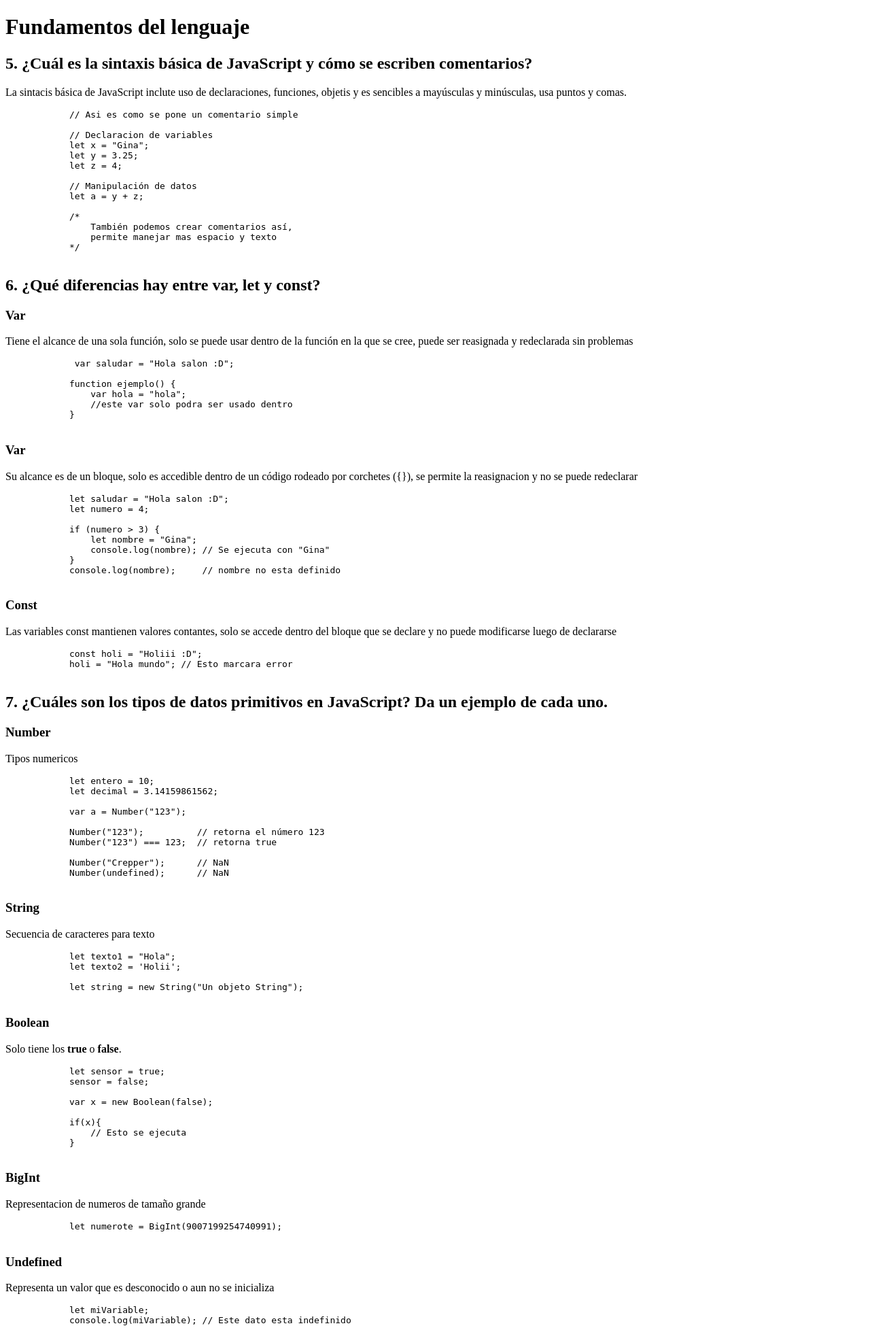
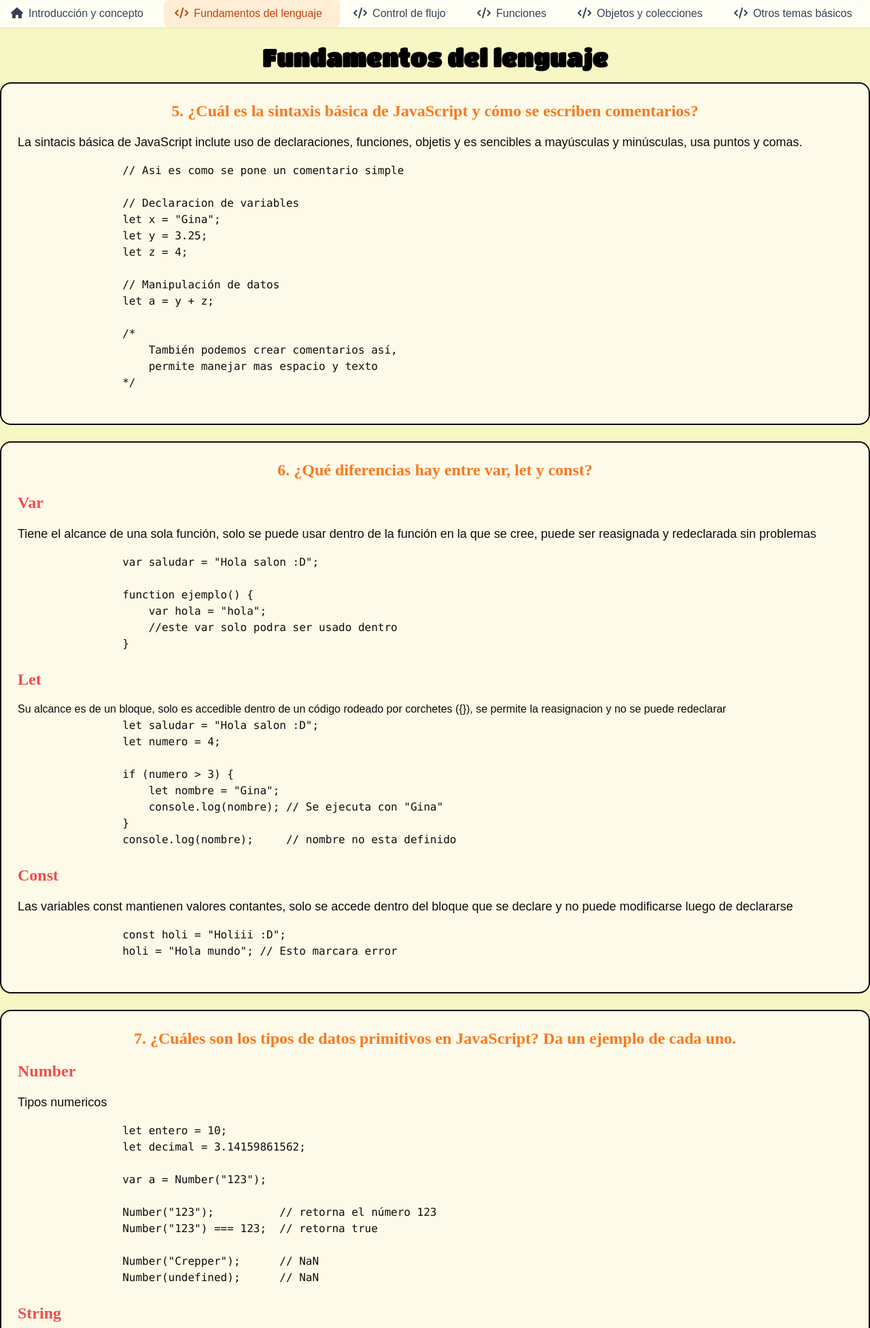
Before and after one commit to GeorginaRetaLimas/2430043-AW, a PHP site: page /fundamentos.html in a window 1280 px wide. Shown: the top 1953 px of the page at 68% size. Run offline with PHP 8.4, Linux system fonts and the light colour scheme; some libraries are stand-ins or nearby versions; some web fonts are replaced.

Commit message:
Práctica 2: Estilos a pagina 2 - 6

```diff
--- a/Caso1/index.html
+++ b/Caso1/index.html
@@ -86,7 +86,7 @@
                         <p class="text-gray-600 text-sm">basado en 1200 politécnicos</p>
                     </div>
                 </div>
-                <div class="lg:w-1/2 flex justify-center lg:justify-end">
+                <div class=":lgw-1/2 flex justify-center lg:justify-end">
                     <img src="./img/cafe.png" alt="Taza de café" class="w-[500px] h-[500px] object-contain">
                 </div>
             </div>
--- a/Practica_2/estilos.css
+++ b/Practica_2/estilos.css
@@ -13,7 +13,7 @@
 }
 
 body {
-  background-color: rgb(248, 248, 205);
+  background-color: rgb(247, 247, 197);
   font-family: 'Poppins', sans-serif;
 }
 
@@ -25,7 +25,7 @@ h1 {
   font-family: 'fuente_H1';
 }
 
-h2 {
+h2 , h3{
   font-family: 'fuente_H2';
 }
 
--- a/Practica_2/fundamentos.html
+++ b/Practica_2/fundamentos.html
@@ -1,18 +1,54 @@
 <!DOCTYPE html>
 <html lang="en">
 <head>
+    <link rel="stylesheet" type="text/css" href="estilos.css" >
     <meta charset="UTF-8">
     <meta name="viewport" content="width=device-width, initial-scale=1.0">
+
+    <link rel="stylesheet" href="https://cdnjs.cloudflare.com/ajax/libs/font-awesome/6.5.2/css/all.min.css">
+    <script src="https://cdn.tailwindcss.com"></script>
+
     <title>Introducción</title>
 </head>
-<body>
-    <!-- Nota a mi yo del futuro: Poner aqui un nav -->
+<body class="min-h-screen via-white to-purple-50">
+    <!-- Inicio Navegador -->
+    <header class="sticky top-0 z-50 backdrop-blur-md bg-white/80 border-b border-gray-200 shadow-sm">
+        <nav class="flex items-center justify-between">
 
-    <h1>Fundamentos del lenguaje</h1>
+            <div class="hidden md:flex items-center space-x-1">
+                <a href="introduccion.html" class="nav-item px-4 py-2 text-gray-700 font-medium rounded-lg hover:bg-orange-100 transition-all duration-300">
+                    <i class="fas fa-home mr-2"></i>Introducción y concepto
+                </a>
+                <a href="fundamentos.html" class="nav-item px-4 py-2 text-gray-700 font-medium rounded-lg bg-orange-100 text-orange-700 transition-all duration-300">
+                    <i class="fas fa-code mr-2"></i>Fundamentos del lenguaje
+                </a>
+                <a href="control.html" class="nav-item px-4 py-2 text-gray-700 font-medium rounded-lg hover:bg-orange-100 transition-all duration-300">
+                    <i class="fas fa-code mr-2"></i>Control de flujo
+                </a>
+                <a href="funciones.html" class="nav-item px-4 py-2 text-gray-700 font-medium rounded-lg hover:bg-orange-100 transition-all duration-300">
+                    <i class="fas fa-code mr-2"></i>Funciones
+                </a>
+                <a href="objetos.html" class="nav-item px-4 py-2 text-gray-700 font-medium rounded-lg hover:bg-orange-100 transition-all duration-300">
+                    <i class="fas fa-code mr-2"></i>Objetos y colecciones
+                </a>
+                <a href="otros.html" class="nav-item px-4 py-2 text-gray-700 font-medium rounded-lg hover:bg-orange-100 transition-all duration-300">
+                   <i class="fas fa-code mr-2"></i>Otros temas básicos
+                </a>
+            </div>
+        </nav>
+    </header>
+    <!-- Fin Navegador -->
+
+    <br>
+    <h1 class="text-4xl font-bold text-black-500 mb-4 text-center">Fundamentos del lenguaje</h1>
 
     <!-- Inicio Punto 5 -->
-    <h2>5. ¿Cuál es la sintaxis básica de JavaScript y cómo se escriben comentarios?</h2>
-    <p>
+    <div class="bg-amber-50 rounded-2xl p-6 border-black border-2 opacity-95">
+        <h2 class="text-2xl font-bold text-orange-500 mb-4 text-center">
+            5. ¿Cuál es la sintaxis básica de JavaScript y cómo se escriben comentarios?
+        </h2>
+
+        <p class="text-black-700 mb-4 text-lg">
             La sintacis básica de JavaScript inclute uso de declaraciones, funciones, objetis y es sencibles a mayúsculas y minúsculas, usa puntos y comas.
 
             <pre>
@@ -32,13 +68,19 @@
                 */
             </pre>
         </p>
+    </div>
     <!-- Fin punto 5 -->
 
+    <br>
+
     <!-- Inicio Punto 6 -->
-    <h2>6. ¿Qué diferencias hay entre var, let y const?</h2>
+    <div class="bg-amber-50 rounded-2xl p-6 border-black border-2 opacity-95">
+        <h2 class="text-2xl font-bold text-orange-500 mb-4 text-center">
+            6. ¿Qué diferencias hay entre var, let y const?
+        </h2>
 
-    <h3>Var</h3>
-    <p>
+        <h3 class="text-2xl font-bold text-red-500 mb-4">Var</h3>
+        <p class="text-black-700 mb-4 text-lg">
             Tiene el alcance de una sola función, solo se puede usar dentro
             de la función en la que se cree, puede ser reasignada y redeclarada
             sin problemas
@@ -53,7 +95,7 @@
             </pre>
         </p>
 
-    <h3>Var</h3>
+        <h3 class="text-2xl font-bold text-red-500 mb-4">Let</h3>
         <p>
             Su alcance es de un bloque, solo es accedible dentro de un código
             rodeado por corchetes ({}), se permite la reasignacion y no se
@@ -71,8 +113,8 @@
             </pre>
         </p>
 
-    <h3>Const</h3>
-    <p>
+        <h3 class="text-2xl font-bold text-red-500 mb-4">Const</h3>
+        <p class="text-black-700 mb-4 text-lg">
             Las variables const mantienen valores contantes, solo se accede
             dentro del bloque que se declare y no puede modificarse luego
             de declararse
@@ -82,13 +124,19 @@
                 holi = "Hola mundo"; // Esto marcara error
             </pre>
         </p>
+    </div>
     <!-- Fin Punto 6 -->
 
+    <br>
+
     <!-- Inicio punto 7 -->
-    <h2>7. ¿Cuáles son los tipos de datos primitivos en JavaScript? Da un ejemplo de cada uno.</h2>
+    <div class="bg-amber-50 rounded-2xl p-6 border-black border-2 opacity-95">
+        <h2 class="text-2xl font-bold text-orange-500 mb-4 text-center">
+            7. ¿Cuáles son los tipos de datos primitivos en JavaScript? Da un ejemplo de cada uno.
+        </h2>
 
-    <h3>Number</h3>
-    <p>
+        <h3 class="text-2xl font-bold text-red-500 mb-4">Number</h3>
+        <p class="text-black-700 mb-4 text-lg">
             Tipos numericos
 
             <pre>
@@ -105,8 +153,8 @@
             </pre>
         </p>
 
-    <h3>String</h3>
-    <p>
+        <h3 class="text-2xl font-bold text-red-500 mb-4">String</h3>
+        <p class="text-black-700 mb-4 text-lg">
             Secuencia de caracteres para texto
 
             <pre>
@@ -117,7 +165,7 @@
             </pre>
         </p>
 
-    <h3>Boolean</h3>
+        <h3 class="text-2xl font-bold text-red-500 mb-4">Boolean</h3>
         <p>
             Solo tiene los <strong>true</strong> o <strong>false</strong>.
 
@@ -133,8 +181,8 @@
             </pre>
         </p>
 
-    <h3>BigInt</h3>
-    <p>
+        <h3 class="text-2xl font-bold text-red-500 mb-4">BigInt</h3>
+        <p class="text-black-700 mb-4 text-lg">
             Representacion de numeros de tamaño grande
 
             <pre>
@@ -142,8 +190,8 @@
             </pre>
         </p>
 
-    <h3>Undefined</h3>
-    <p>
+        <h3 class="text-2xl font-bold text-red-500 mb-4">Undefined</h3>
+        <p class="text-black-700 mb-4 text-lg">
             Representa un valor que es desconocido o aun no se inicializa
 
             <pre>
@@ -152,8 +200,8 @@
             </pre>
         </p>
 
-    <h3>Symbol</h3>
-    <p>
+        <h3 class="text-2xl font-bold text-red-500 mb-4">Symbol</h3>
+        <p class="text-black-700 mb-4 text-lg">
             Representa un identidicador unico e inmutable.
 
             <pre>
@@ -162,8 +210,8 @@
             </pre>
         </p>
 
-    <h3>Null</h3>
-    <p>
+        <h3 class="text-2xl font-bold text-red-500 mb-4">Null</h3>
+        <p class="text-black-700 mb-4 text-lg">
             Es un valor que representa la ausencia de un valor
 
             <pre>
@@ -171,11 +219,18 @@
             console.log(valor); // Lo que se imprime es "object"
             </pre>
         </p>
+    </div>
     <!-- Fin punto 7 -->
 
+    <br>
+
     <!-- Inicio punto 8 -->
-    <h2>8. ¿Qué diferencia hay entre un array y un objeto en JavaScript?</h2>
-    <p>
+    <div class="bg-amber-50 rounded-2xl p-6 border-black border-2 opacity-95">
+        <h2 class="text-2xl font-bold text-orange-500 mb-4 text-center">
+            8. ¿Qué diferencia hay entre un array y un objeto en JavaScript?
+        </h2>
+
+        <p class="text-black-700 mb-4 text-lg">
             Un array es una coleccion de datos ordenados del mismo tipo
             con los que se accede a travez de un indice, mientras que los
             objetos son colecciones desordenadas que se organizan por clave y valor
@@ -192,11 +247,18 @@
                 };
             </pre>
         </p>
+    </div>
     <!-- Fin punto 8 -->
 
+    <br>
+
     <!-- Inicio punto 9 -->
-    <h2>9. ¿Qué son y cómo se usan los operadores aritméticos, lógicos y relacionales?</h2>
-    <p>
+    <div class="bg-amber-50 rounded-2xl p-6 border-black border-2 opacity-95">
+        <h2 class="text-2xl font-bold text-orange-500 mb-4 text-center">
+            9. ¿Qué son y cómo se usan los operadores aritméticos, lógicos y relacionales?
+        </h2>
+
+        <p class="text-black-700 mb-4 text-lg">
             Los <strong>opradores aritméticos</strong> son Suma(+), Resta(-), Multiplicación(*),
             División(/), Módulo(%) son los que realizan los cálculos.
 
@@ -208,8 +270,7 @@
             cualquiera de las condiciones es verdadera, NOT(!) invierte el
             valor del booleano
         </p>
+    </div>
     <!-- Fin punto 9 -->
-
-    <!-- Nota a mi yo del futuro: Poner un siguiente pagina aqui en el footer -->
 </body>
 </html>
```
Also changed, not shown: Practica_2/introduccion.html (+26 -12 lines). Lines whose indentation alone changed are shown as unchanged.
